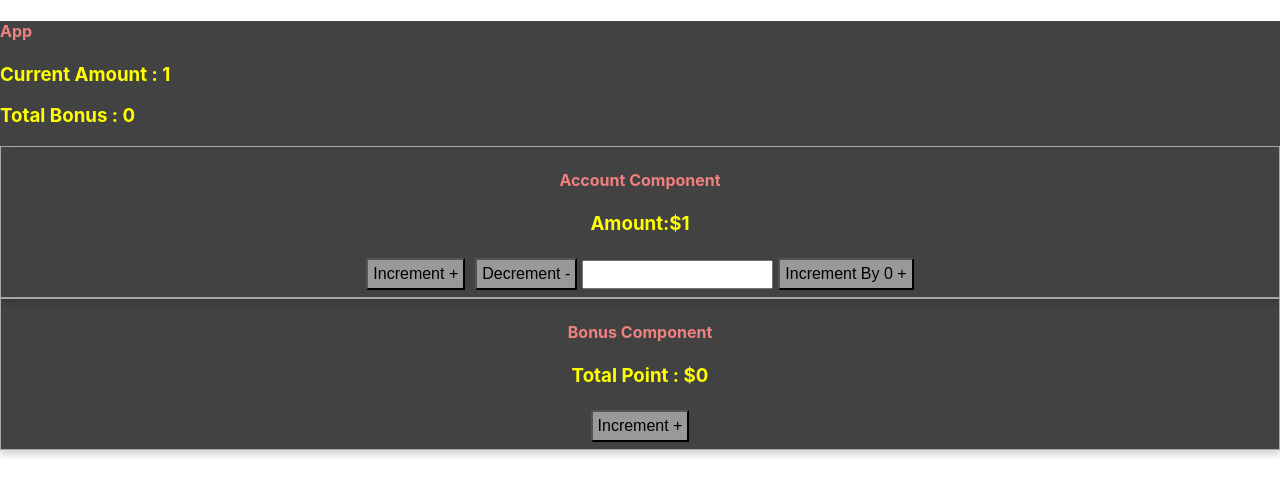
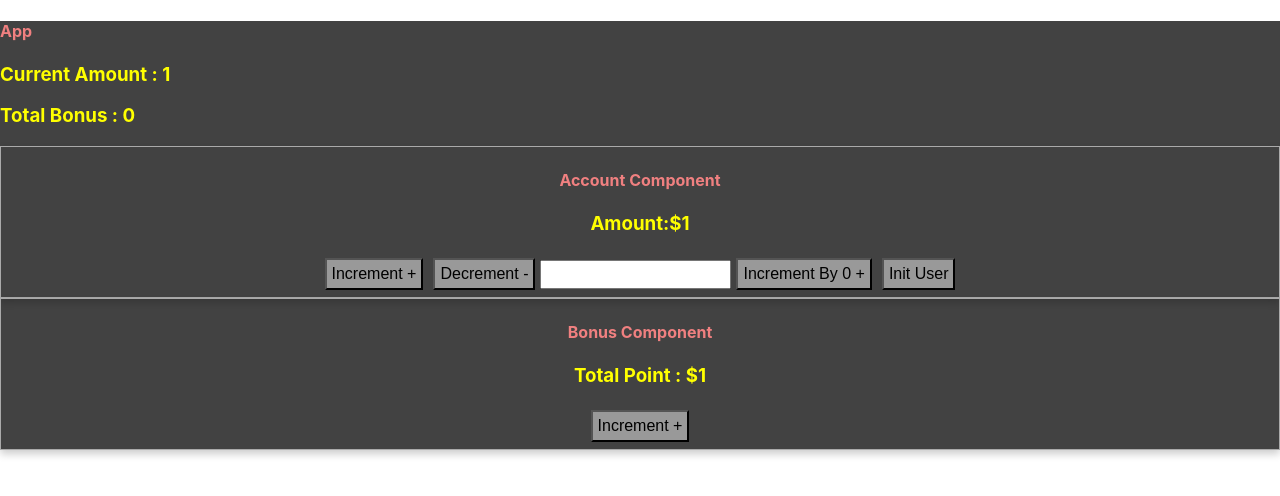
Before and after one commit to Nazil1712/Redux_Masterclass, a React (Create React App) app in the folder react_redux/: page / in a window 1280 px wide. Shown: the top 496 px of the page. Built offline with nearby package versions, Linux system fonts and the light colour scheme.

Commit message:
Promise states(Pending,rejected,fulfilled) handled with React-redux

```diff
--- a/react_redux/src/App.css
+++ b/react_redux/src/App.css
@@ -43,3 +43,8 @@ input {
 p {
   color: white;
 }
+
+
+.error {
+  color: red;
+}
--- a/react_redux/src/App.js
+++ b/react_redux/src/App.js
@@ -5,13 +5,23 @@ import Bonus from "./components/Bonus";
 import { useSelector } from "react-redux";
 
 function App() {
-  const amount = useSelector((state)=>state.account.amount)
-  const points = useSelector((state)=>state.bonus.points)
+  const amount = useSelector((state) => state.account.amount);
+  const points = useSelector((state) => state.bonus.points);
+  const account = useSelector((state) => state.account);
 
   return (
     <div className="App">
       <h4>App</h4>
-      <h3>Current Amount : {amount}</h3>
+
+      {/* Nested Ternery Operator Statement! */}
+      {account.pending ? (
+        <h3>Loading.....</h3>
+      ) : (account.error ? (
+        <h3 className="error">Error!!!!!, {account.error}</h3>
+      ) : (
+        <h3>Current Amount : {amount}</h3>
+      ))}
+
       <h3>Total Bonus : {points}</h3>
 
       <Account></Account>
--- a/react_redux/src/actions/index.js
+++ b/react_redux/src/actions/index.js
@@ -14,7 +14,7 @@ export function getUserAccount(id) {
     return async(dispatch,setState)=>{
         try{
             dispatch(getUserAccountPending())
-            const {data} = await axios.get(`http://localhost:3000/accounts/${id}`)
+            const {data} = await axios.get(`http://localhost:8080/accounts/${id}`)
             dispatch(getUserAccountFulfilled(data.amount))
         }catch(error) {
             dispatch(getUserAccountRejected(error.message))
--- a/react_redux/src/components/Account.js
+++ b/react_redux/src/components/Account.js
@@ -1,5 +1,5 @@
 import { useState } from "react";
-import { increment, decrement, incrementByAmount } from "../actions";
+import { increment, decrement, incrementByAmount, getUserAccount} from "../actions";
 import { useDispatch, useSelector } from "react-redux";
 
 function Account({store}) {
@@ -20,6 +20,12 @@ function Account({store}) {
         <button onClick={() => dispatch(incrementByAmount(value))}>
           Increment By {value} +
         </button>
+
+
+        {/* Initialize User */}
+        <button onClick={() => dispatch(getUserAccount(178))}>
+          Init User
+        </button>
       </div>
     </div>
   );
--- a/react_redux/src/components/Bonus.js
+++ b/react_redux/src/components/Bonus.js
@@ -2,7 +2,7 @@ import { incrementBonus } from "../actions";
 import { useDispatch, useSelector } from "react-redux";
 
 function Bonus() {
-  const points = useSelector((state)=>state.bonus.points)
+  const points = useSelector((state)=>state.account.amount)
   const dispatch = useDispatch();
 
   return (
```
Also changed, not shown: 1 other file (tests, documents, lock files or other folders).
